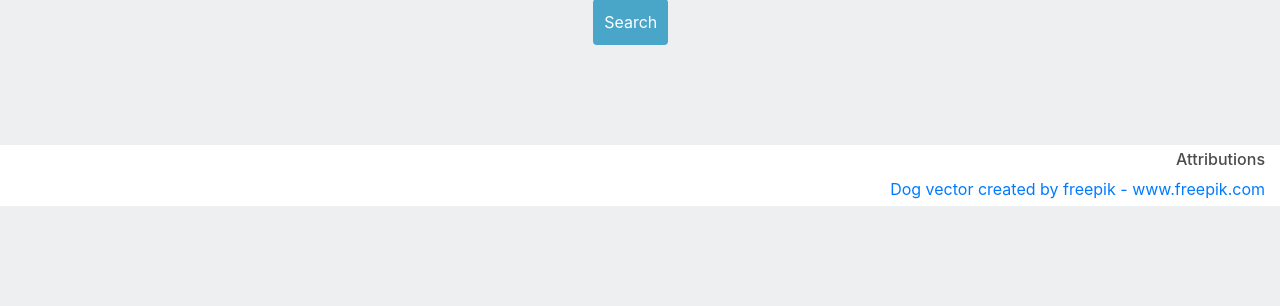
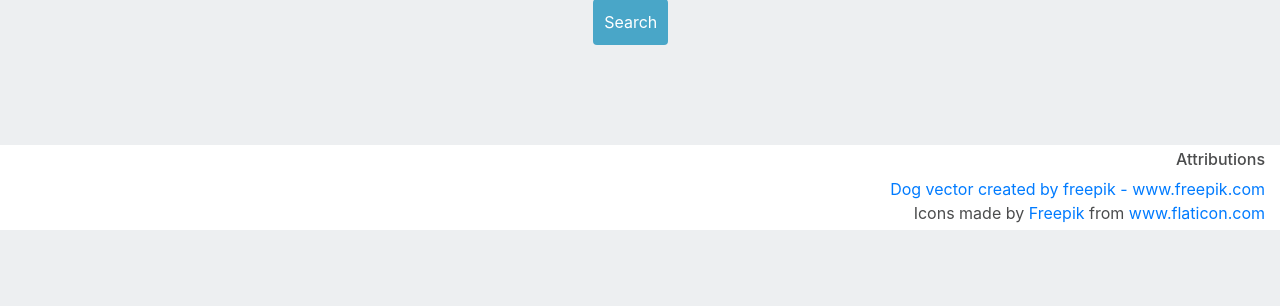
Before and after one commit to ashley190/T4A2-deployment-exercise, a Flask app: page /web/groups/create in a window 1280 px wide. Shown: the part 184-490 px from the top of the page. Run offline with Flask 2, Linux system fonts and the light colour scheme; the visitor is signed in with stand-in values (Sample User, id 1); data comes from the database, SQL or seed files in the repository; parts of the project's set-up code (start-up, migrations or seed data) failed here and were passed over; some libraries are stand-ins or nearby versions; some web fonts are replaced.

Commit message:
updated attributions in webpage footer

```diff
--- a/src/templates/base.html
+++ b/src/templates/base.html
@@ -37,6 +37,7 @@
         <footer class="text-right footer-basic">
             <h6>Attributions</h6>
             <a href="https://www.freepik.com/vectors/dog">Dog vector created by freepik - www.freepik.com</a>
+            <div>Icons made by <a href="https://www.freepik.com" title="Freepik">Freepik</a> from <a href="https://www.flaticon.com/" title="Flaticon">www.flaticon.com</a></div>
         </footer>
 
         <script src="{{ url_for('static', filename='assets/js/jquery.min.js') }}"></script>
```
Also changed, not shown: src/tests/test_groups.py (+0 -3 lines).
